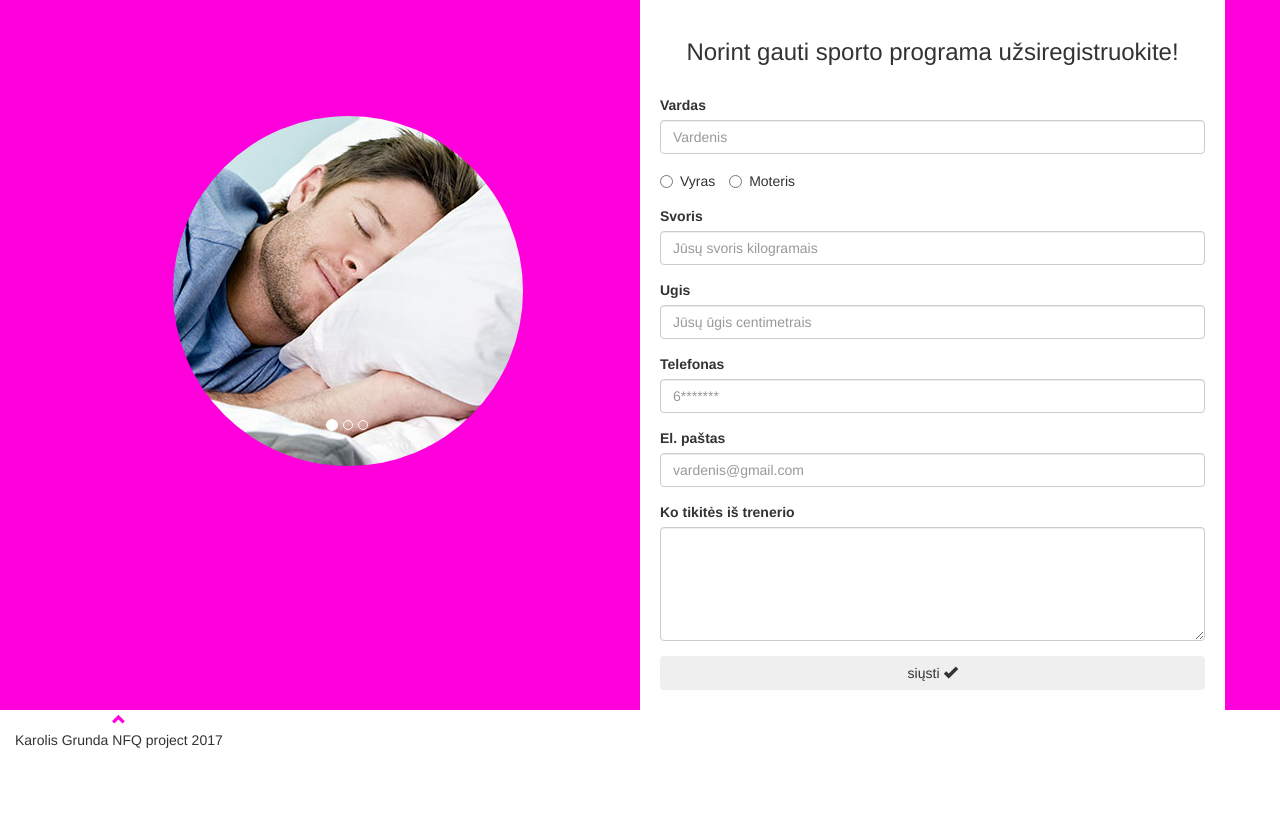
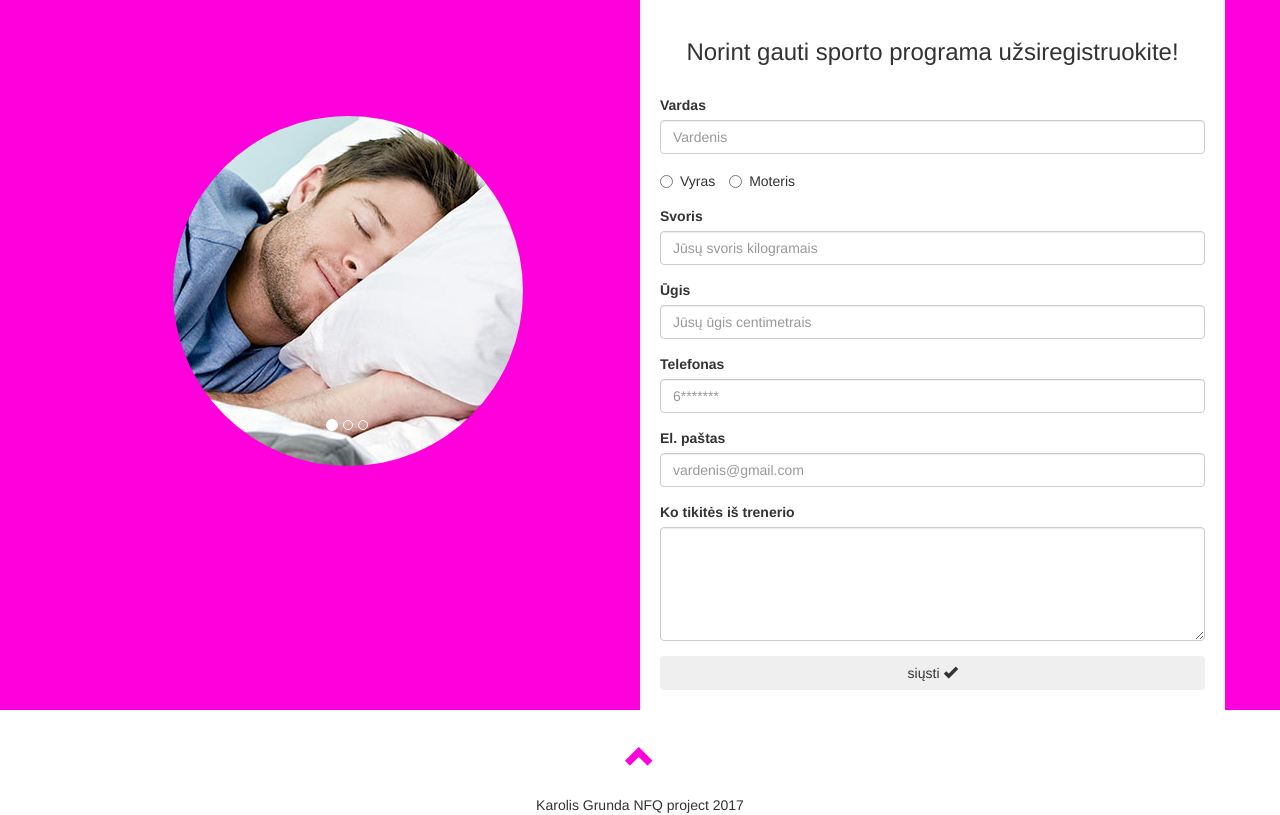
Before and after one commit to karolisgrunda/karolisnfqproject, a PHP site: page / in a window 1280 px wide. Shown: the part 390-1205 px from the top of the page. Before the commit the page ends 1138 px from the top, so only its background shows below. Run offline with PHP 8.4, Linux system fonts and the light colour scheme; some libraries are stand-ins or nearby versions.

Commit message:
change footer parameters

```diff
--- a/css/style.css
+++ b/css/style.css
@@ -64,12 +64,17 @@
     }
     .totop{
         color: #FF00DD;
+        margin-top: 30px;
+        font-size: 30px;
 
     }
-    footer{
-        min-height:100px;
-        position: absolute;
+    .footer
+    {
+        height: 80px;
     }
-   .abold{
+    .abold{
         font-weight: bold !important;
     }
+    .footer p{
+        margin-top: 20px;
+    }
--- a/index.php
+++ b/index.php
@@ -94,7 +94,7 @@
                                     <input type="text" class="form-control" maxlength="3" pattern="[0-9]{2,}" maxlength="3" name="SVORIS" placeholder="Jūsų svoris kilogramais" required>
                             </div>
                             <div class="form-group">
-                                    <label for="ugis">Ugis</label>
+                                    <label for="ugis">Ūgis</label>
                                     <input type="text" class="form-control" maxlength="3" pattern="[0-9]{2,}"  name="UGIS" placeholder="Jūsų ūgis centimetrais" required>
                             </div>
                             <div class="form-group">
@@ -119,13 +119,13 @@
             </div>
         </div>
         <!-- Footer -->
-        <footer class="container-fluid text-center" id="social">
-
-            <a href="#top" title="Į viršų">
-                <span class="glyphicon glyphicon-chevron-up totop"></span>
-            </a>
-            <p>Karolis Grunda NFQ project 2017</p>
-
+        <footer>
+            <div class="container-fluid text-center footer" >
+                <a href="#top" title="Į viršų">
+                    <span class="glyphicon glyphicon-chevron-up totop"></span>
+                </a>
+                <p>Karolis Grunda NFQ project 2017</p>
+            </div>
         </footer>
 
 
```
